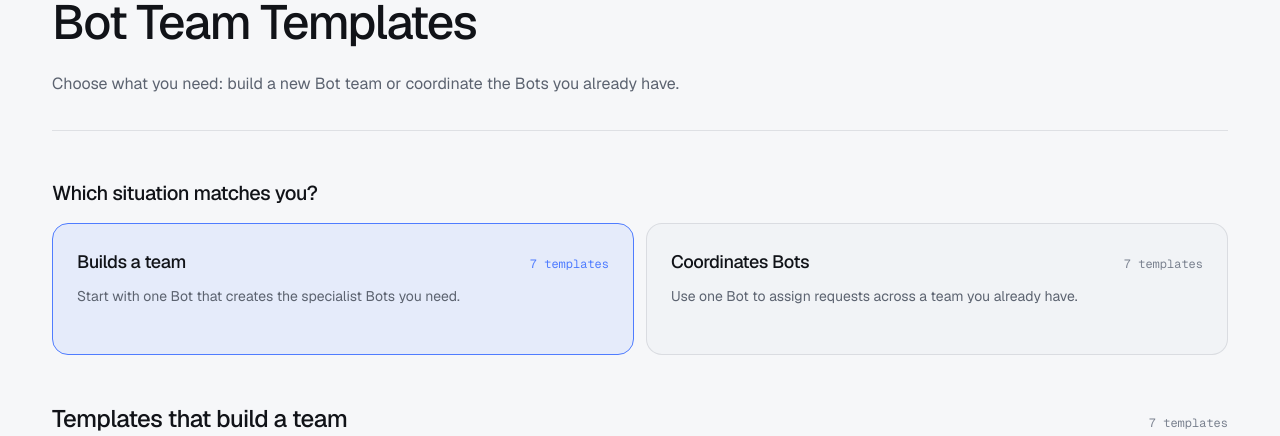
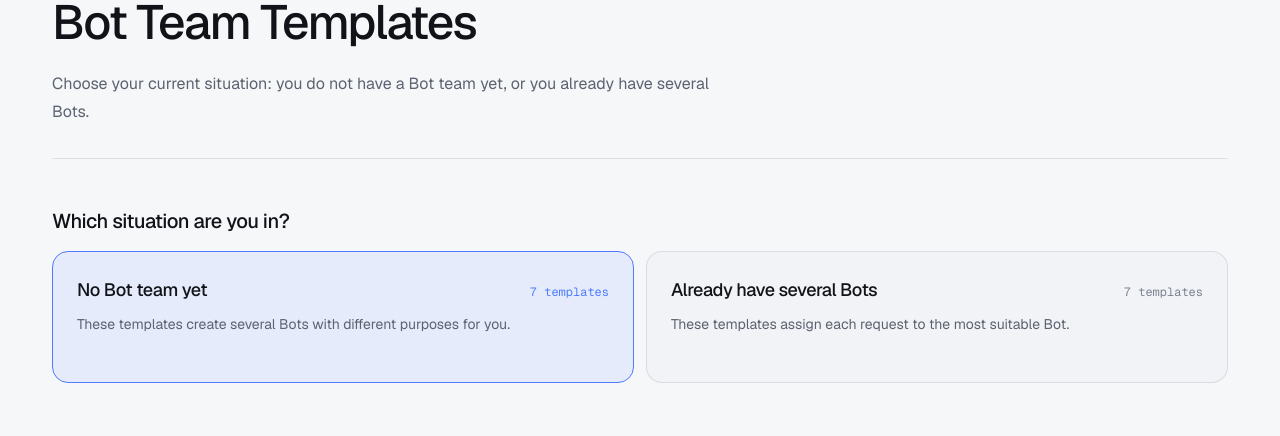
Before and after one commit to a70win-wq/usegrokbot, a Next.js app: page /en/templates/teams in a window 1280 px wide. Shown: the part 333-769 px from the top of the page. Built offline with nearby package versions, Linux system fonts and the light colour scheme; no server answers.

Commit message:
fix: align bot team choices across languages

```diff
--- a/data/template-types.ts
+++ b/data/template-types.ts
@@ -42,18 +42,18 @@ export const templateHubUiCopy = {
     allTemplates: "All Templates",
     teamTitle: "Bot Team Templates",
     teamIntro:
-      "Choose what you need: build a new Bot team or coordinate the Bots you already have.",
+      "Choose your current situation: you do not have a Bot team yet, or you already have several Bots.",
     teamCount: "{n} verified team templates",
-    categoryLabel: "Which situation matches you?",
+    categoryLabel: "Which situation are you in?",
     categoryCount: "{n} templates",
-    builderTitle: "Builds a team",
-    builderBody: "Start with one Bot that creates the specialist Bots you need.",
-    orchestratorTitle: "Coordinates Bots",
-    orchestratorBody: "Use one Bot to assign requests across a team you already have.",
-    builderListTitle: "Templates that build a team",
-    orchestratorListTitle: "Templates that coordinate Bots",
+    builderTitle: "No Bot team yet",
+    builderBody: "These templates create several Bots with different purposes for you.",
+    orchestratorTitle: "Already have several Bots",
+    orchestratorBody: "These templates assign each request to the most suitable Bot.",
+    builderListTitle: "Templates that create Bots for you",
+    orchestratorListTitle: "Templates that assign requests",
     evidenceNote:
-      "Only templates whose public description clearly creates or coordinates multiple Bots appear here.",
+      "Only templates whose public description clearly creates or manages multiple Bots appear here.",
     typeLabel: "Template type",
     typeAll: "All",
     typeSingle: "Single Bot",
```
